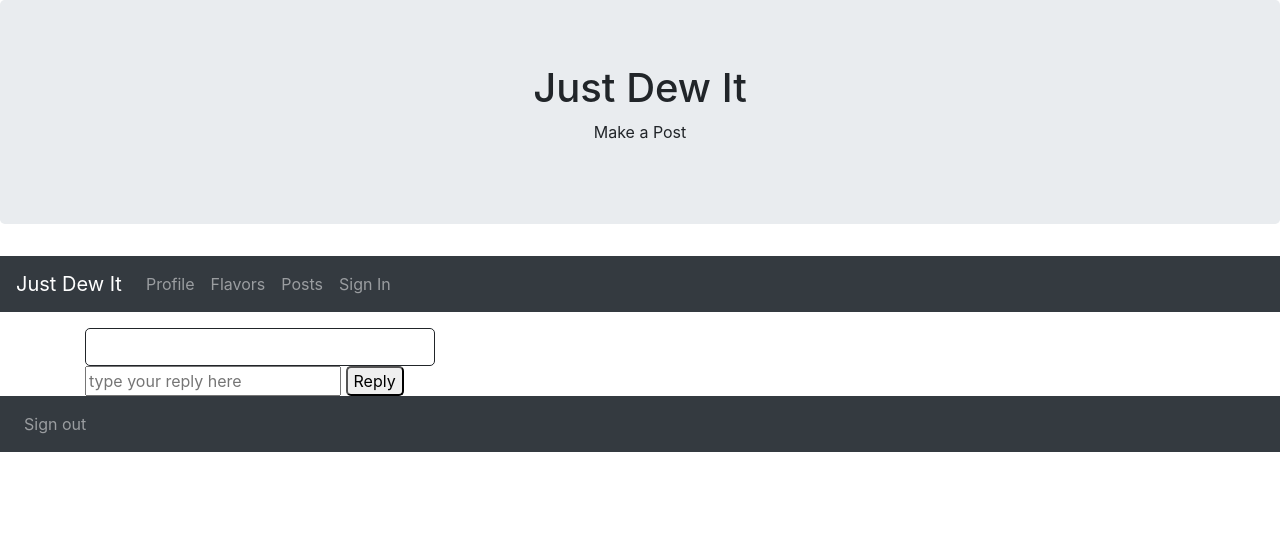
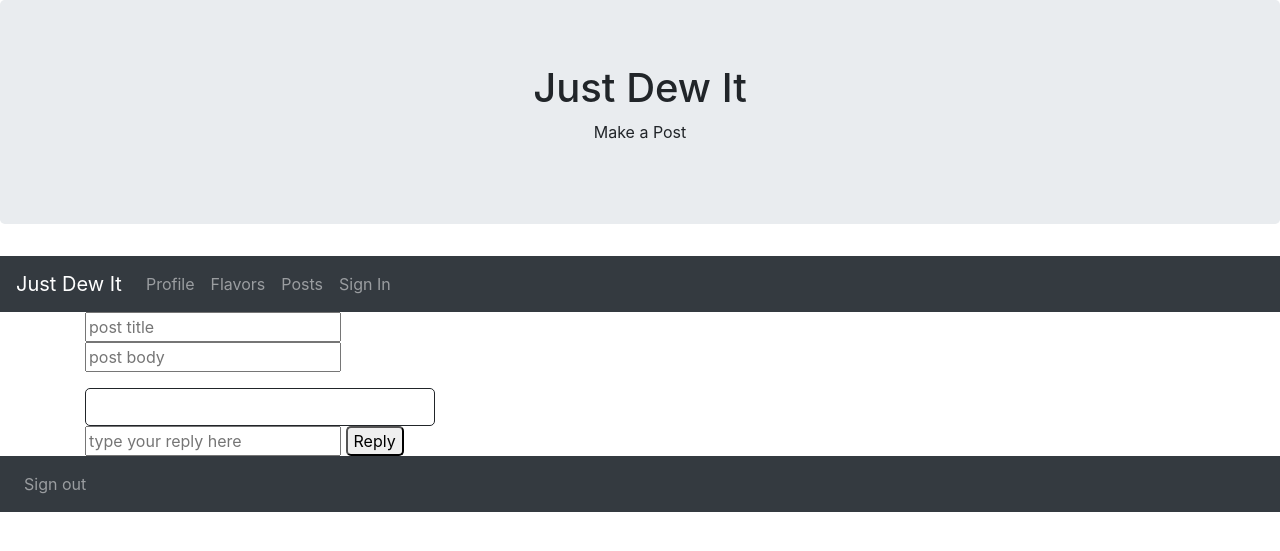
Before and after one commit to bcosta1/cs-546-final-project, a Node server app: template views/pages/posts.handlebars in a window 1280 px wide. Shown: the top 551 px of the page. Run offline with Node 20, Linux system fonts and the light colour scheme; the template is opened without the code that fills it, so the values that code supplies are empty; some libraries are stand-ins or nearby versions.

Commit message:
Update posts.handlebars

```diff
--- a/views/pages/posts.handlebars
+++ b/views/pages/posts.handlebars
@@ -43,6 +43,10 @@
 <div class="container">
   <div class="row">
     <div class="col-sm-4">
+      <form method="post" id = "post">
+        <input type="text" id="title" placeholder="post title">
+        <input type="text" id="body" placeholder="post body">
+      </form>
       <p>{{title}}</p>
       <div class= "posts">
         <p>{{body}}</p>
```
